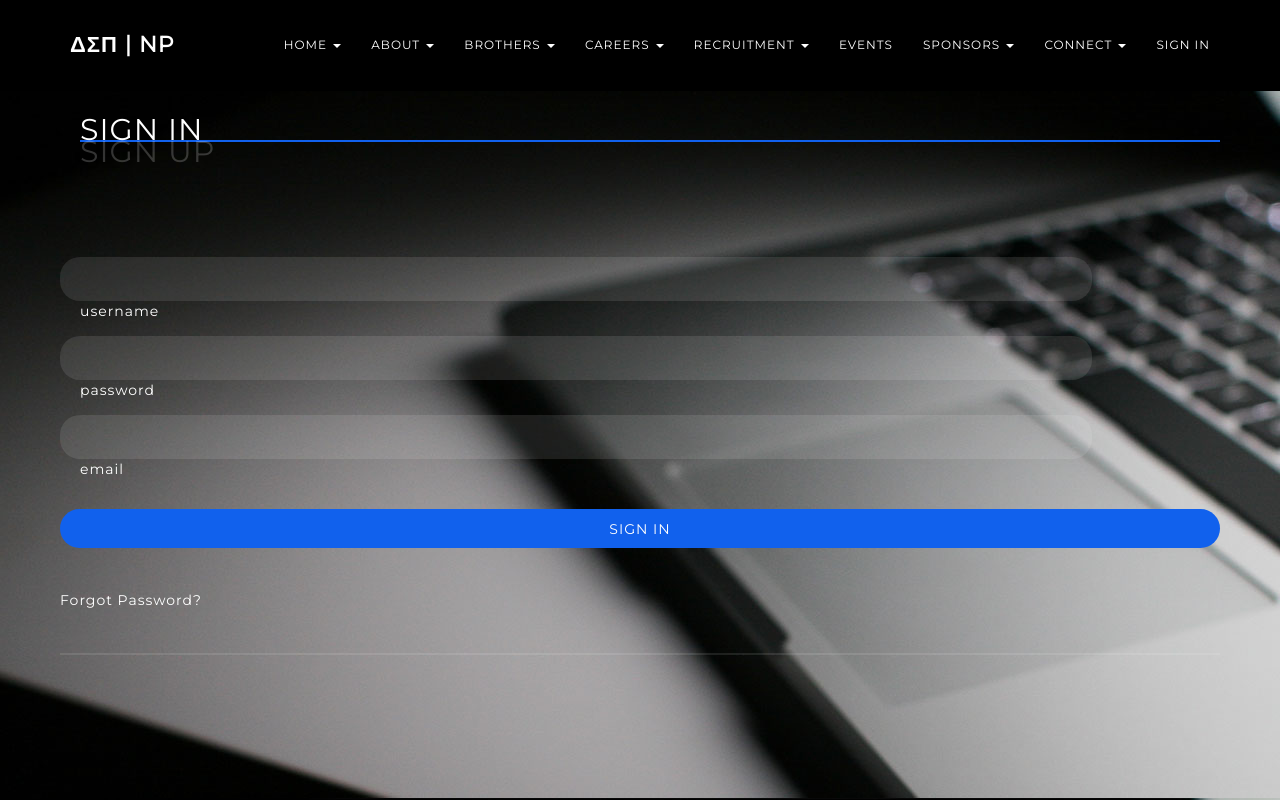
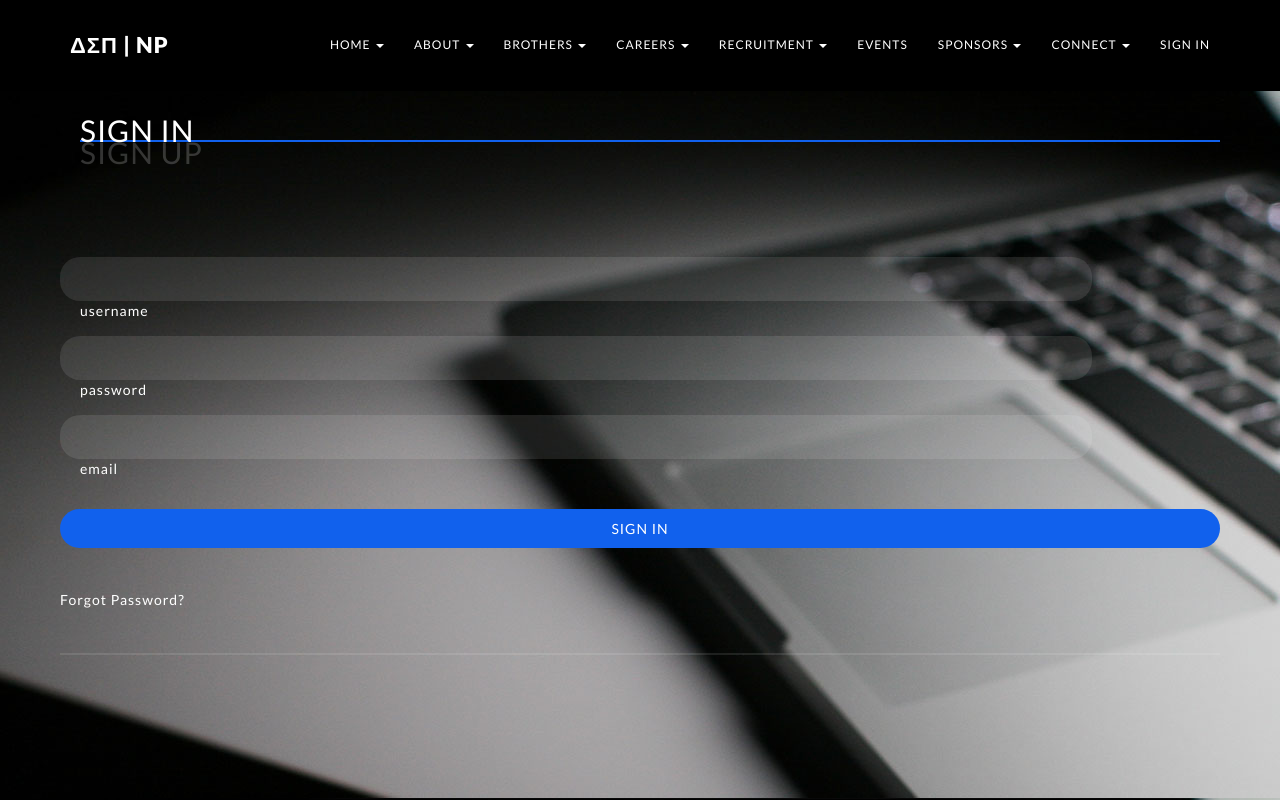
Before and after one commit to dsp-nurho/YangVincent.github.io, a plain HTML site: page signin.html in a window 1280 px wide. Drawn offline with nearby package versions, Linux system fonts and the light colour scheme; some packages are replaced by stand-ins of ours; a script that the page names is missing.

```diff
--- a/css/signin.css
+++ b/css/signin.css
@@ -1,7 +1,7 @@
 body,
 .signin {
     background-color: transparent;
-    font-family: 'Montserrat', sans-serif;
+/*    font-family: 'Montserrat', sans-serif;*/
     color: #fff; /*Changes username and password and content field colors!*/
     font-size: 14px;
     letter-spacing: 1px;
```
